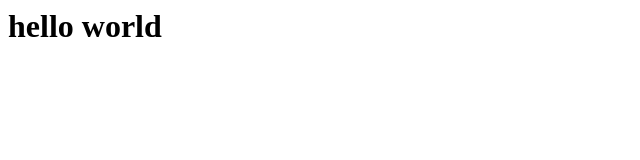
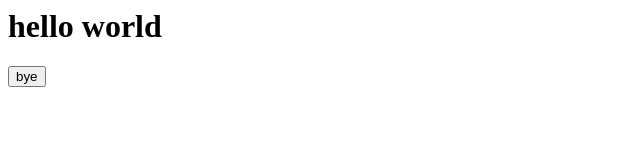
Before and after one commit to vishnu123411/hello-world, a plain HTML site: page index.html in a window 1280 px wide. Shown: the whole page, without its empty margins (0-640 px from the left). Drawn offline with Linux system fonts and the light colour scheme.

Commit message:
version 2

```diff
--- a/index.html
+++ b/index.html
@@ -1 +1,2 @@
 <h1>hello world</h1>
+<button type="button">bye</button>
```
